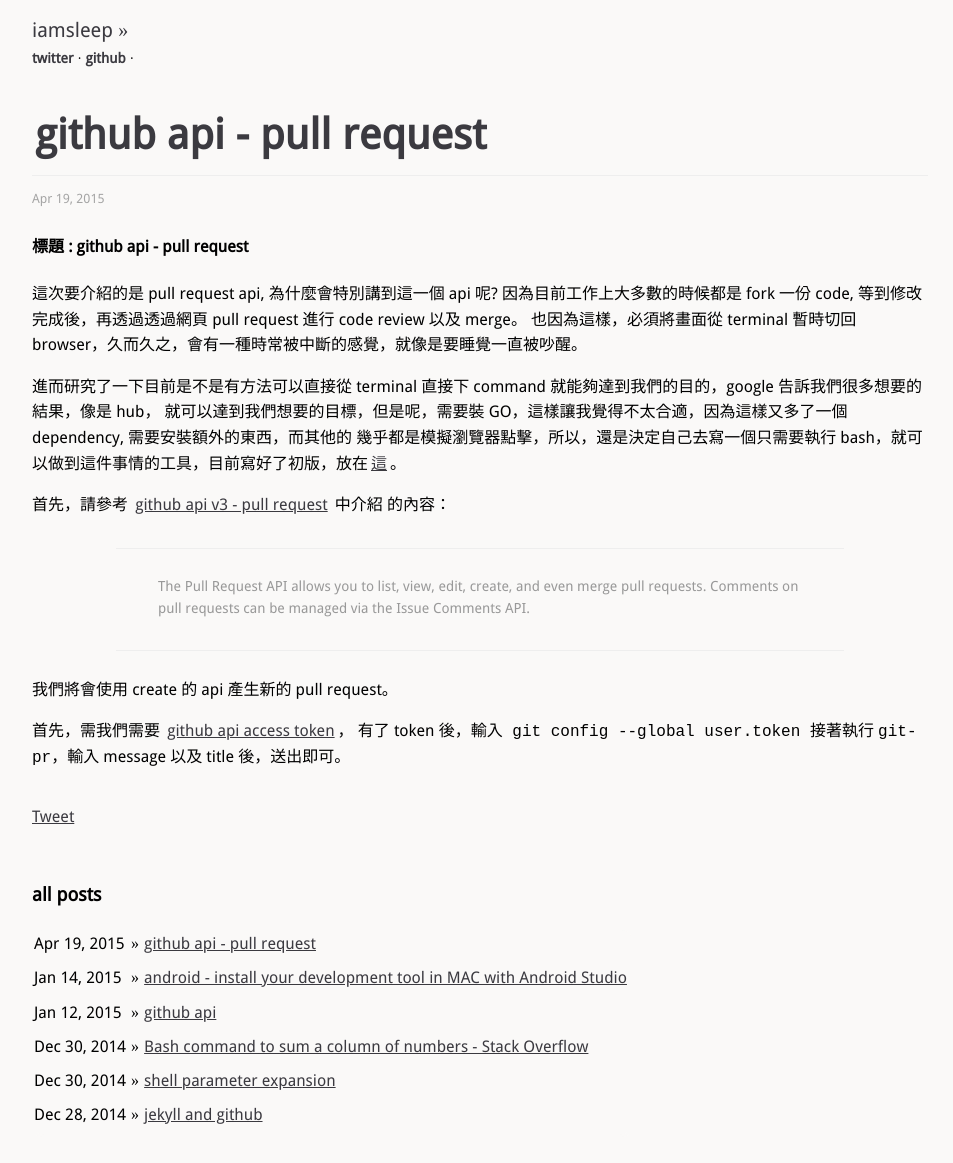
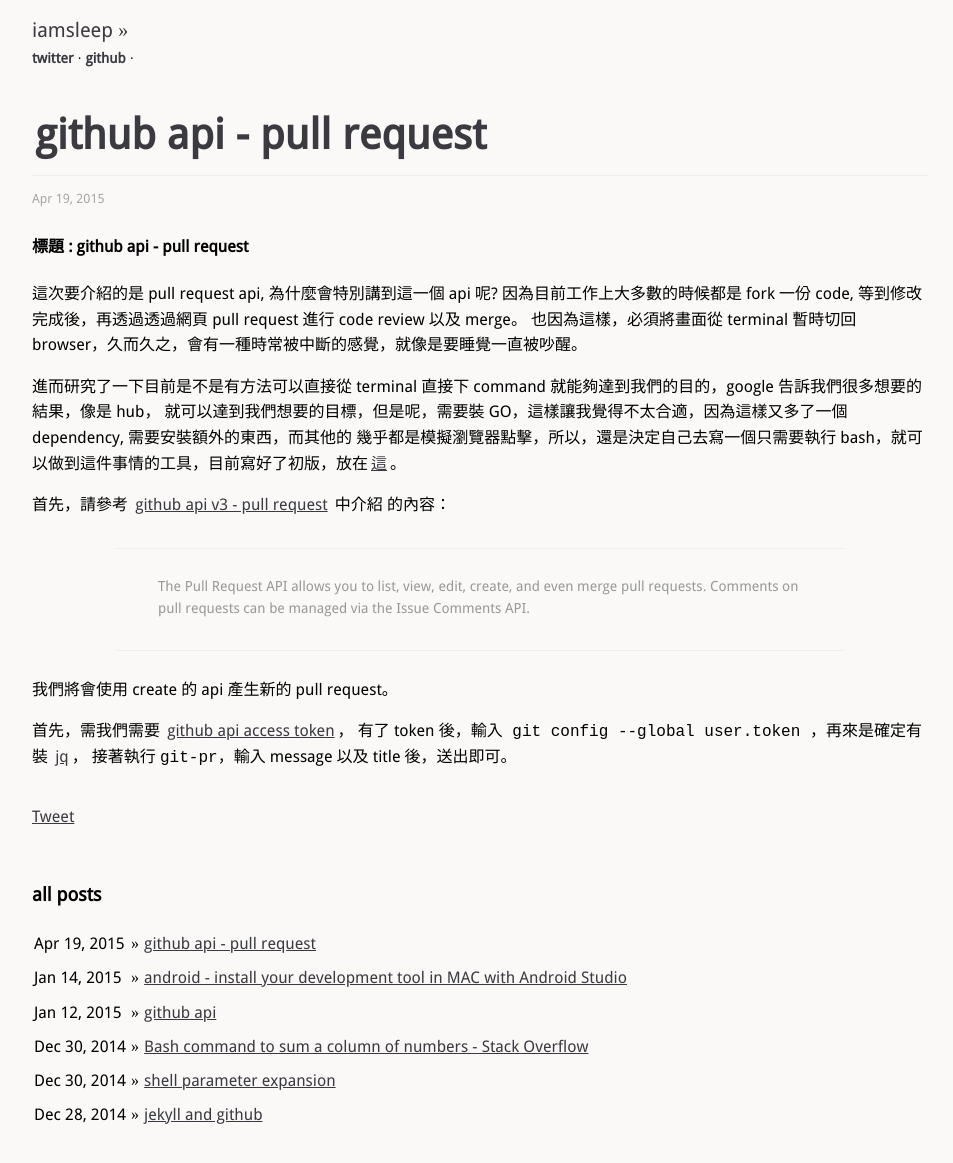
Before and after one commit to iamsleep/iamsleep.github.io, a Jekyll site: the page built from _posts/2015-04-19-github-api-part2.md, in a window 1280 px wide and 1185 px high. Shown: the top 1163 px of the window, without its empty margins (160-1113 px from the left). Built offline with Jekyll 4.4.1, drawn with Linux system fonts in a browser that asks for light colours; comment, search, counter and statistics services are not loaded.

Commit message:
modified:   _posts/2015-04-19-github-api-part2.md

```diff
--- a/_posts/2015-04-19-github-api-part2.md
+++ b/_posts/2015-04-19-github-api-part2.md
@@ -23,5 +23,5 @@
 我們將會使用 create 的 api 產生新的 pull request。
 
 首先，需我們需要 [github api access token](http://iamsleep.github.io/2015/01/12/github-api/#disqus_thread)，
-有了 token 後，輸入` git config --global user.token `
+有了 token 後，輸入` git config --global user.token `，再來是確定有裝 [jq](http://stedolan.github.io/jq/)，
 接著執行 `git-pr`，輸入 message 以及 title 後，送出即可。
```
